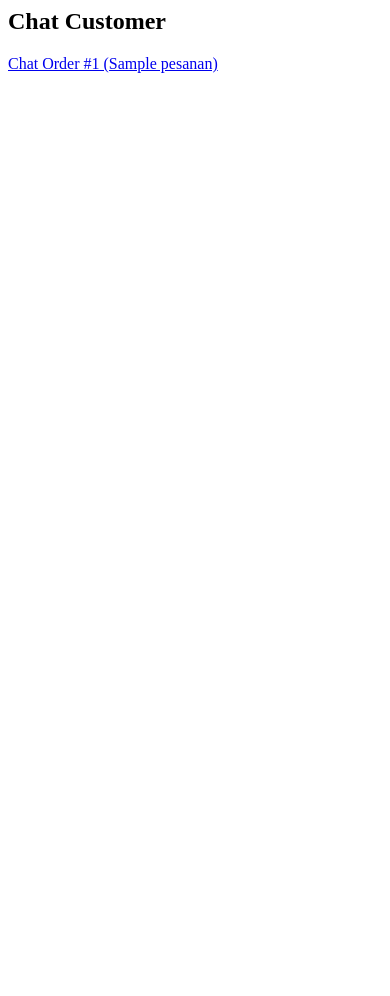
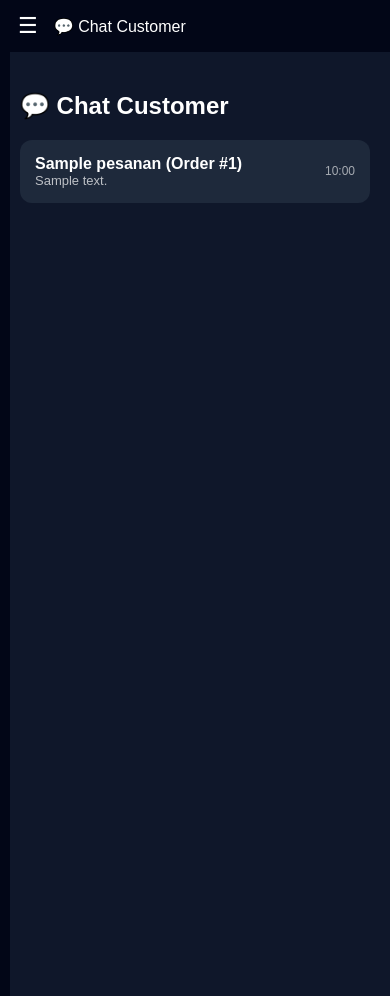
Before and after one commit to Ubaidillah-cmd/AY-Vape, a PHP site: page /chat.php in a window 390 px wide. Run offline with PHP 8.4, Linux system fonts and the light colour scheme; the visitor is signed in with stand-in values (Sample User, id 1); tables that the repository leaves empty or names only in its code hold one stand-in row (values such as "Sample post").

Commit message:
Refactor chat.php to include session handling and last messages

```diff
--- a/admin/chat.php
+++ b/admin/chat.php
@@ -1,16 +1,216 @@
 <?php
+session_start();
 include "../config/db.php";
 
-// ambil semua room (pesanan)
-$data = mysqli_query($conn, "SELECT * FROM pesanan ORDER BY id DESC");
+if (!isset($_SESSION['login'])) {
+    header("Location: login.php");
+    exit;
+}
+
+// 🔥 ambil semua room + last chat
+$data = mysqli_query($conn, "
+SELECT p.id, p.nama_pembeli,
+
+(
+    SELECT message FROM chat
+    WHERE chat.room_id = p.id
+    ORDER BY id DESC LIMIT 1
+) as last_msg,
+
+(
+    SELECT created_at FROM chat
+    WHERE chat.room_id = p.id
+    ORDER BY id DESC LIMIT 1
+) as last_time
+
+FROM pesanan p
+ORDER BY p.id DESC
+");
 ?>
 
-<h2>Chat Customer</h2>
+<!DOCTYPE html>
+<html>
+<head>
+<title>Chat Customer</title>
+<meta name="viewport" content="width=device-width, initial-scale=1.0">
+
+<style>
+body {
+    margin: 0;
+    font-family: Arial;
+    background: #0f172a;
+    color: white;
+}
+
+/* TOPBAR (HP) */
+.topbar {
+    display: none;
+    background: #020617;
+    padding: 12px;
+    align-items: center;
+    gap: 10px;
+}
+
+.topbar button {
+    background: none;
+    border: none;
+    color: white;
+    font-size: 22px;
+}
+
+/* SIDEBAR */
+.sidebar {
+    width: 220px;
+    background: #020617;
+    height: 100vh;
+    padding: 20px;
+    position: fixed;
+    transition: 0.3s;
+}
+
+.sidebar h2 {
+    text-align: center;
+}
+
+.sidebar a {
+    display: block;
+    padding: 12px;
+    margin: 10px 0;
+    color: white;
+    text-decoration: none;
+    border-radius: 8px;
+}
+
+.sidebar a:hover {
+    background: #1e293b;
+}
+
+/* MAIN */
+.main {
+    margin-left: 240px;
+    padding: 20px;
+}
+
+/* CHAT LIST */
+.chat-list {
+    margin-top: 20px;
+}
+
+.chat-item {
+    display: flex;
+    justify-content: space-between;
+    align-items: center;
+    background: #1e293b;
+    padding: 15px;
+    border-radius: 12px;
+    margin-bottom: 10px;
+    text-decoration: none;
+    color: white;
+    transition: 0.3s;
+}
+
+.chat-item:hover {
+    background: #334155;
+}
+
+.chat-left {
+    display: flex;
+    flex-direction: column;
+}
+
+.chat-name {
+    font-weight: bold;
+}
+
+.chat-msg {
+    font-size: 13px;
+    opacity: 0.7;
+}
+
+.chat-time {
+    font-size: 12px;
+    opacity: 0.6;
+}
+
+/* RESPONSIVE */
+@media (max-width: 768px) {
+
+    .topbar {
+        display: flex;
+    }
+
+    .sidebar {
+        left: -250px;
+        z-index: 1000;
+    }
+
+    .sidebar.active {
+        left: 0;
+    }
+
+    .main {
+        margin-left: 0;
+    }
+}
+</style>
+</head>
+
+<body>
+
+<!-- TOPBAR -->
+<div class="topbar">
+    <button onclick="toggleSidebar()">☰</button>
+    <span>💬 Chat Customer</span>
+</div>
+
+<!-- SIDEBAR -->
+<div class="sidebar">
+    <h2>Admin</h2>
+    <a href="dashboard.php">🏠 Dashboard</a>
+    <a href="products.php">📦 Produk</a>
+    <a href="transactions.php">💳 Transaksi</a>
+    <a href="chat.php">💬 Chat</a>
+    <a href="../proses/logout.php">🚪 Logout</a>
+</div>
+
+<!-- MAIN -->
+<div class="main">
+
+<h2>💬 Chat Customer</h2>
+
+<div class="chat-list">
 
 <?php while($d = mysqli_fetch_assoc($data)) { ?>
-    <p>
-        <a href="chat_room.php?room=<?= $d['id'] ?>">
-            Chat Order #<?= $d['id'] ?> (<?= $d['nama_pembeli'] ?>)
-        </a>
-    </p>
+
+<a href="chat_room.php?room=<?= $d['id'] ?>" class="chat-item">
+
+    <div class="chat-left">
+        <div class="chat-name">
+            <?= $d['nama_pembeli'] ?> (Order #<?= $d['id'] ?>)
+        </div>
+
+        <div class="chat-msg">
+            <?= $d['last_msg'] ?? 'Belum ada pesan' ?>
+        </div>
+    </div>
+
+    <div class="chat-time">
+        <?= $d['last_time'] ? date("H:i", strtotime($d['last_time'])) : '' ?>
+    </div>
+
+</a>
+
 <?php } ?>
+
+</div>
+
+</div>
+
+<script>
+function toggleSidebar() {
+    document.querySelector(".sidebar").classList.toggle("active");
+}
+</script>
+
+</body>
+</html>
```
